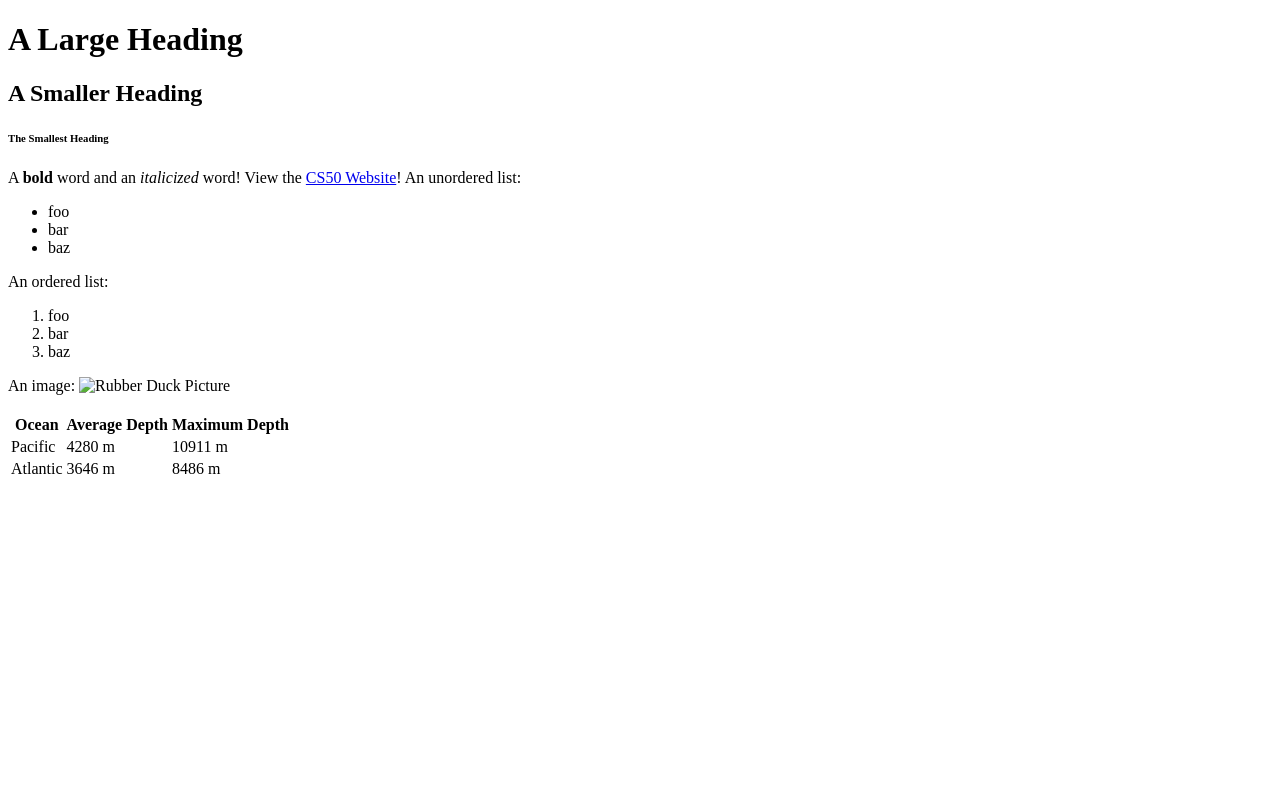
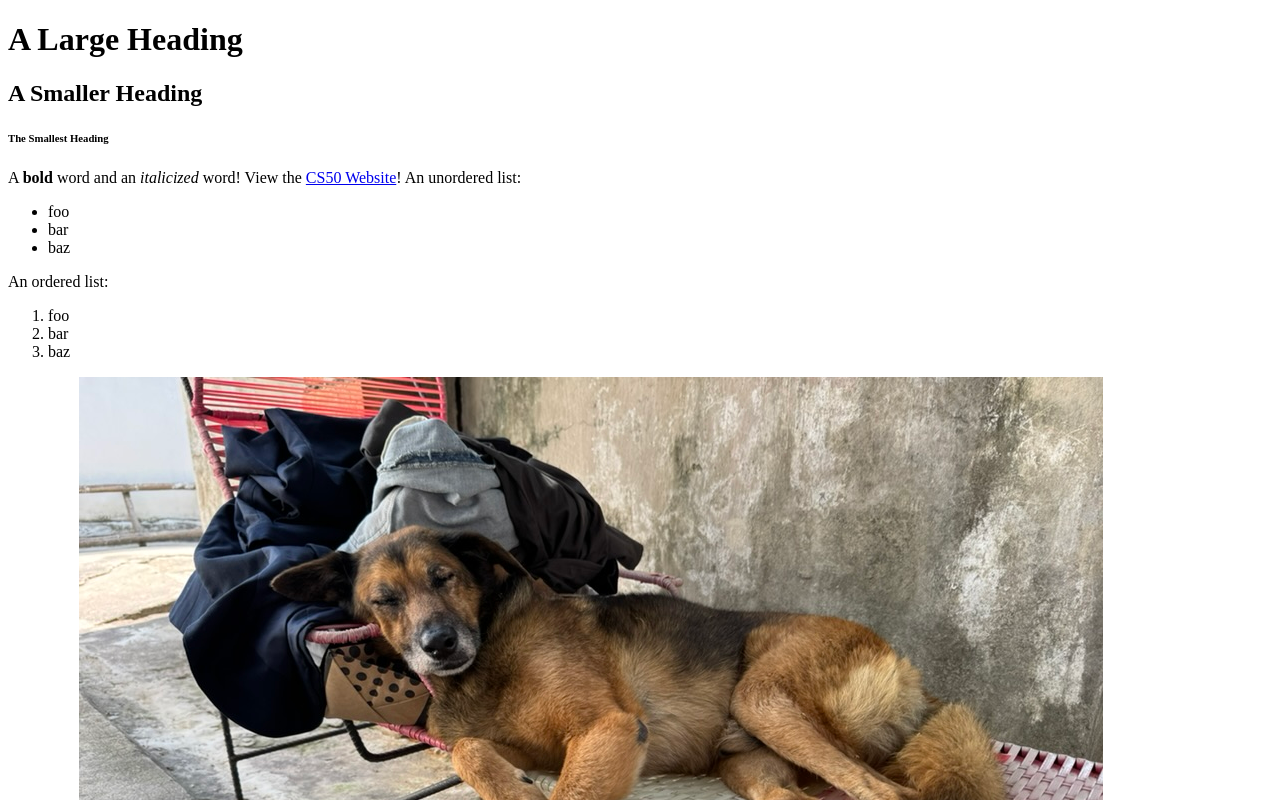
Before and after one commit to JeissonChacon23/CS50, a plain HTML site: page index.html in a window 1280 px wide. Shown: the top 800 px of the page. Drawn offline with Linux system fonts and the light colour scheme.

Commit message:
Adding a personal image

```diff
--- a/index.html
+++ b/index.html
@@ -31,7 +31,7 @@
 
         <!-- Images require a src attribute, which can be either the path to a file on your computer or the link to an image online. It also includes an alt attribute, which gives a description in case the image can't be loaded. -->
         An image:
-        <img src="../../images/duck.jpeg" alt="Rubber Duck Picture">
+        <img src="./images/foster.jpeg" alt="My pet Foster">
         <!-- We can also see above that for some elements that don't contain other ones, closing tags are not necessary. -->
 
         <!-- Here, we use a br tag to add white space to the page. -->
```
Also changed, not shown: images/foster.jpeg (added), 2 other files.
